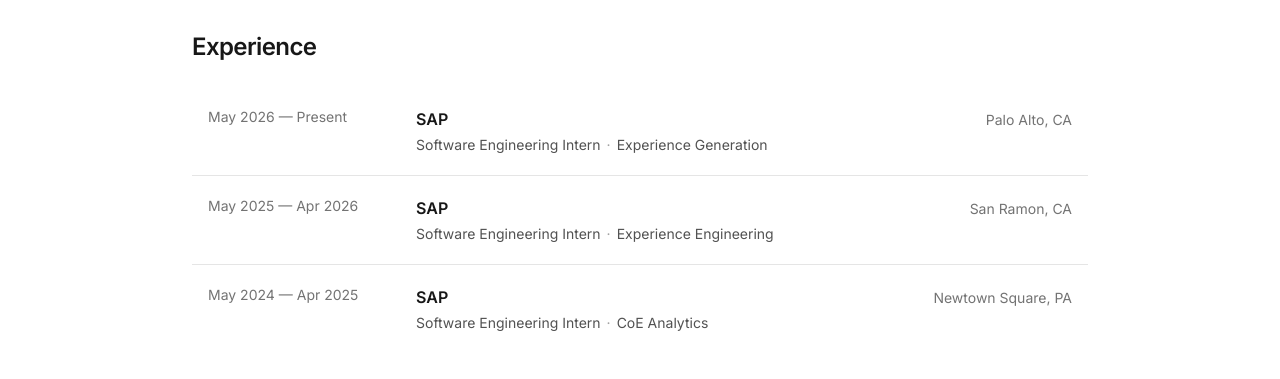
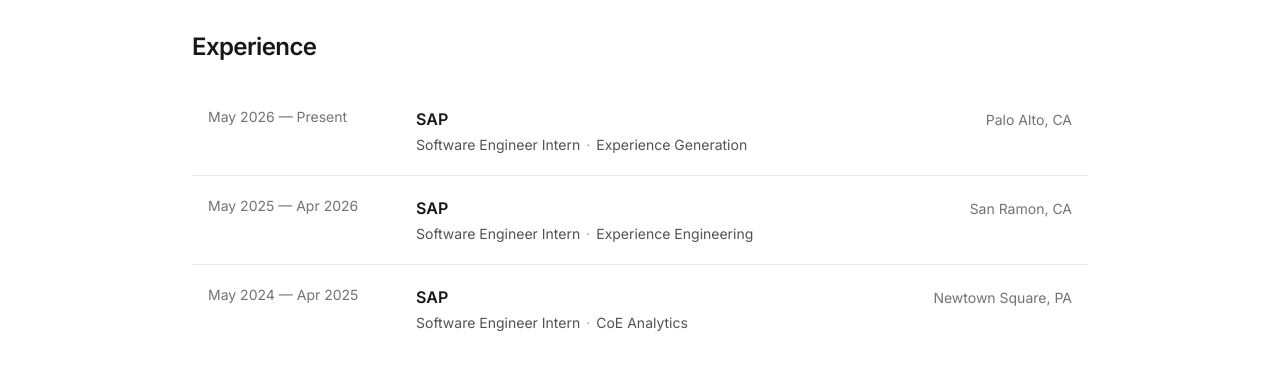
Before and after one commit to lucasloepke/lucasloepke.github.io, a React (Vite) app: page / in a window 1280 px wide. Shown: the part 860-1239 px from the top of the page. Built offline with nearby package versions, Linux system fonts and the light colour scheme.

Commit message:
role update

```diff
--- a/src/data/experience.ts
+++ b/src/data/experience.ts
@@ -14,7 +14,7 @@
     dates: "May 2026 — Present",
     company: "SAP",
     companyUrl: "https://sap.com",
-    role: "Software Engineering Intern",
+    role: "Software Engineer Intern",
     detail: "Experience Generation",
     location: "Palo Alto, CA",
   },
@@ -23,7 +23,7 @@
     dates: "May 2025 — Apr 2026",
     company: "SAP",
     companyUrl: "https://sap.com",
-    role: "Software Engineering Intern",
+    role: "Software Engineer Intern",
     detail: "Experience Engineering",
     location: "San Ramon, CA",
   },
@@ -32,7 +32,7 @@
     dates: "May 2024 — Apr 2025",
     company: "SAP",
     companyUrl: "https://sap.com",
-    role: "Software Engineering Intern",
+    role: "Software Engineer Intern",
     detail: "CoE Analytics",
     location: "Newtown Square, PA",
   },
```
